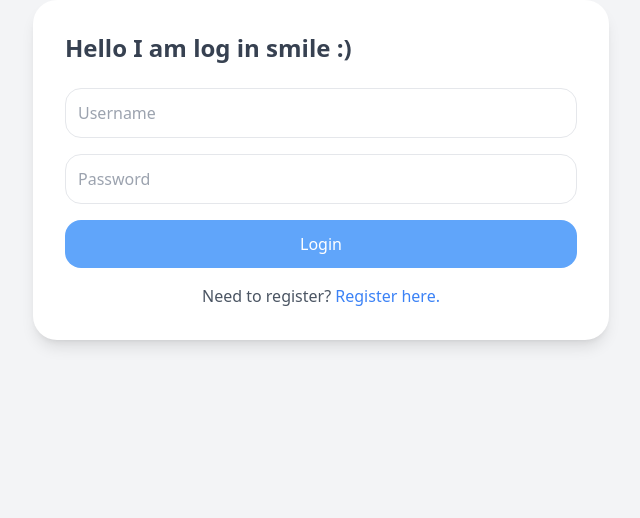
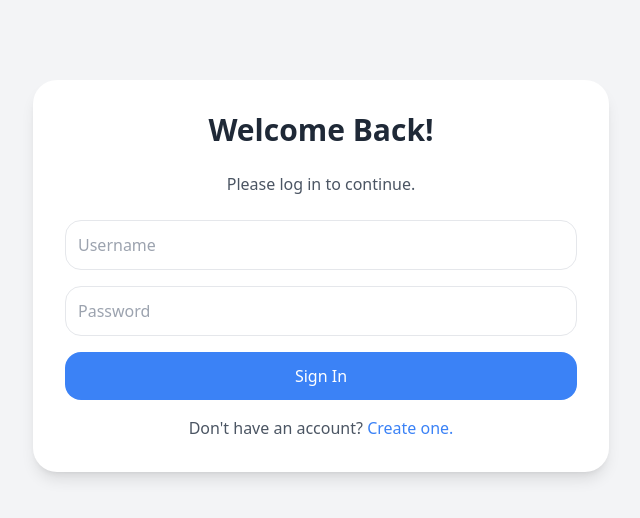
Before and after one commit to AtomicHunters/PassUTD, a Flask app: page /login in a window 1280 px wide. Shown: the top 518 px of the page, without its empty margins (319-959 px from the left). Run offline with Flask 3, Linux system fonts and the light colour scheme; some libraries are stand-ins or nearby versions.

Commit message:
Update login.html

```diff
--- a/templates/login.html
+++ b/templates/login.html
@@ -2,8 +2,9 @@
 
 {% block content %}
 <!-- Page Title -->
-<div class="bg-white shadow-lg rounded-3xl p-8 max-w-xl mx-auto">
-  <h2 class="text-2xl font-semibold mb-6 text-gray-700">Hello I am log in smile :)</h2>
+<div class="bg-white shadow-lg rounded-3xl p-8 max-w-xl mx-auto mt-20">
+  <h2 class="text-3xl font-bold mb-6 text-gray-800 text-center">Welcome Back!</h2>
+  <p class="text-center text-gray-600 mb-6">Please log in to continue.</p>
 
   <!-- Login Form -->
   <form method="POST" class="space-y-4">
@@ -28,18 +29,18 @@
     <!-- Login Button -->
     <button
       type="submit"
-      class="w-full bg-blue-400 text-white p-3 rounded-2xl
-             hover:bg-blue-500 transform transition duration-200 ease-in-out hover:scale-105"
+      class="w-full bg-blue-500 text-white p-3 rounded-2xl
+             hover:bg-blue-600 transform transition duration-200 ease-in-out hover:scale-105"
     >
-      Login
+      Sign In
     </button>
   </form>
 
   <!-- Register Redirect -->
   <p class="mt-4 text-center text-gray-600">
-    Need to register?
+    Don't have an account?
     <a href="/register" class="text-blue-500 hover:underline">
-      Register here.
+      Create one.
     </a>
   </p>
 </div>
```
